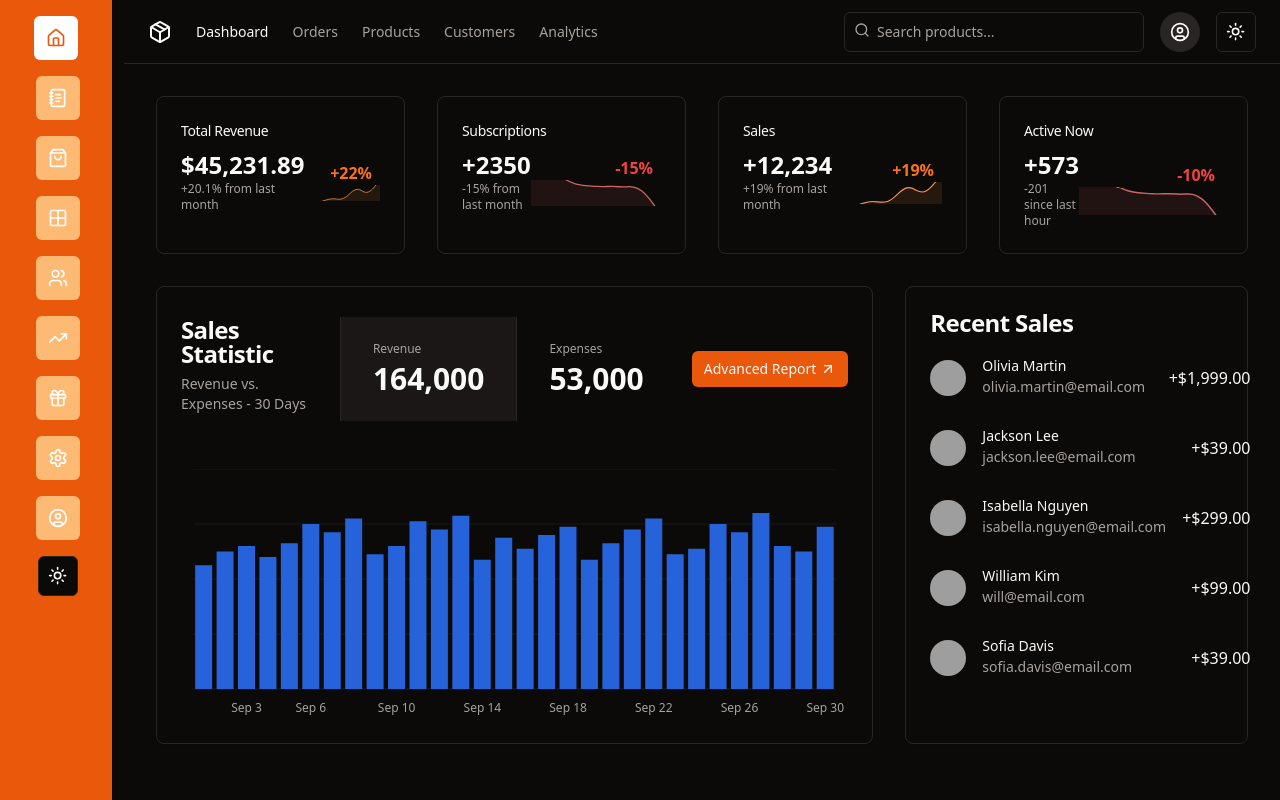
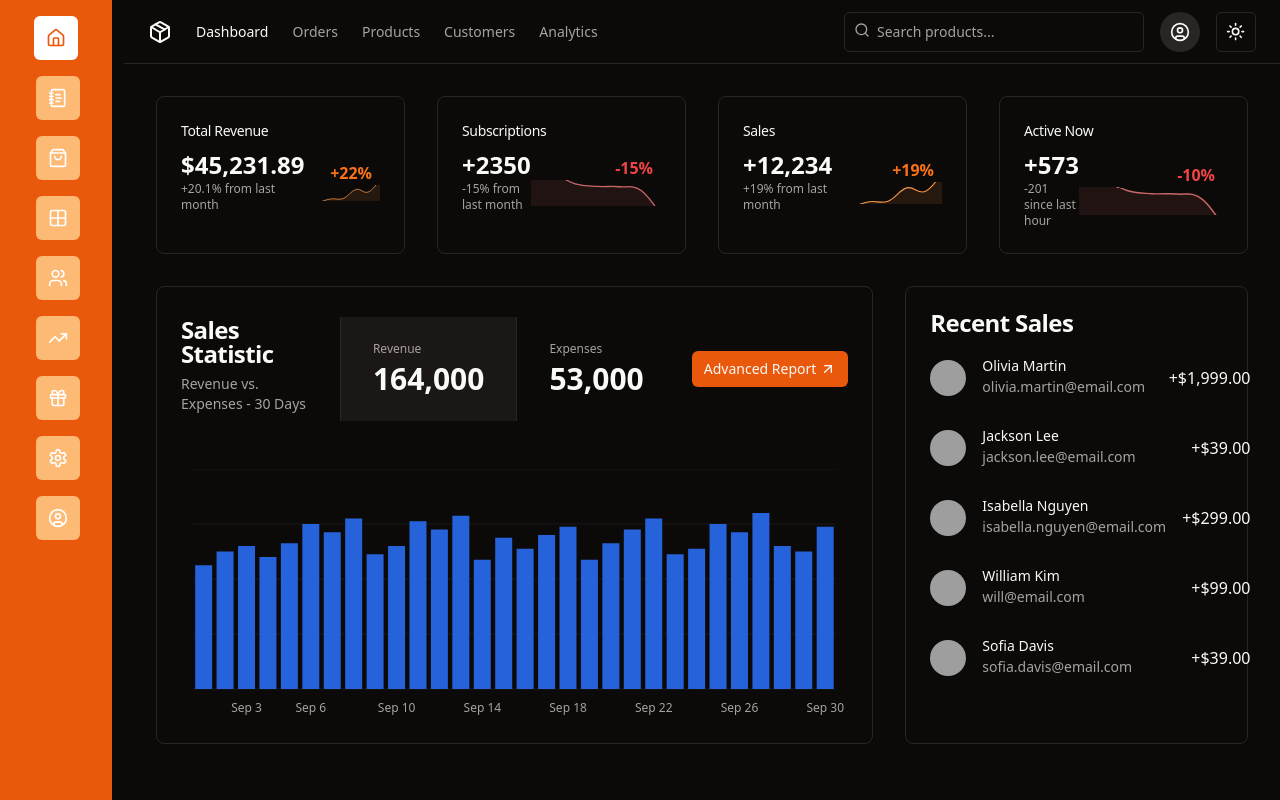
Before and after one commit to AlyaaRushdy/ecommerce-dashboard-react, a React (Vite) app: page / in a window 1280 px wide. Built offline with nearby package versions, Linux system fonts and the light colour scheme; grey boxes are pictures that could not be loaded.

Commit message:
sidebar, sidebar icons and main width updated and mode toggle removed from sidebar

```diff
--- a/src/App.jsx
+++ b/src/App.jsx
@@ -14,7 +14,7 @@ function App() {
   return (
     <>
       <Sidebar />
-      <main className="lg:w-[calc(100%-7rem)] w-full ml-auto pl-3">
+      <main className="w-full sm:w-[calc(100%-6rem)] md:w-[calc(100%-7rem)] ml-auto pl-3">
         <Routes>
           <Route path="/" element={<Home />} />
           <Route path="/products" element={<Products />} />
--- a/src/components/NavItem.jsx
+++ b/src/components/NavItem.jsx
@@ -13,13 +13,13 @@ import { NavLink } from "react-router-dom";
 // eslint-disable-next-line react/prop-types
 function NavItem({ link, tooltipText, children }) {
   const navLinkClassList =
-    "lg:inline-flex h-11 w-11 hidden items-center justify-center rounded-md text-white bg-orange-300 p-3 transition-colors hover:bg-orange-400 hover:text-white focus:outline-none";
+    "hidden sm:inline-flex h-10 w-10 md:h-11 md:w-11 items-center justify-center rounded-md text-white bg-orange-300 p-3 transition-colors hover:bg-orange-400 hover:text-white focus:outline-none";
   return (
     <>
       <NavigationMenuItem>
         <TooltipProvider>
           <Tooltip delayDuration={1500}>
-            <TooltipTrigger>
+            <TooltipTrigger asChild>
               <NavigationMenuLink asChild>
                 <NavLink to={link} className={navLinkClassList}>
                   {children}
--- a/src/components/shared/Sidebar.jsx
+++ b/src/components/shared/Sidebar.jsx
@@ -14,18 +14,16 @@ import {
   CircleUser,
 } from "lucide-react";
 import NavItem from "../NavItem";
-import ModeToggle from "./modeToggle";
 
 function Sidebar() {
   return (
     <>
-      <aside className="lg:w-28 w-0 bg-primary min-h-screen fixed left-0">
+      <aside className="w-0 sm:w-24 md:w-28 bg-primary h-screen fixed left-0">
         <NavigationMenu className="mx-auto pt-4" orientation="vertical">
           <NavigationMenuList className="flex-col gap-4">
             <NavItem link={"/"} tooltipText={"Dashboard"}>
               <House />
             </NavItem>
-
             <NavItem link={"/orders"} tooltipText={"Orders"}>
               <NotebookText />
             </NavItem>
@@ -50,8 +48,6 @@ function Sidebar() {
             <NavItem link={"/profile"} tooltipText={"Profile"}>
               <CircleUser />
             </NavItem>
-
-            <ModeToggle className="mt-auto" />
           </NavigationMenuList>
         </NavigationMenu>
       </aside>
```
